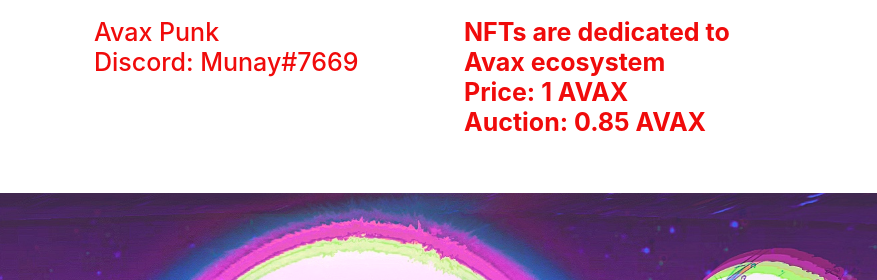
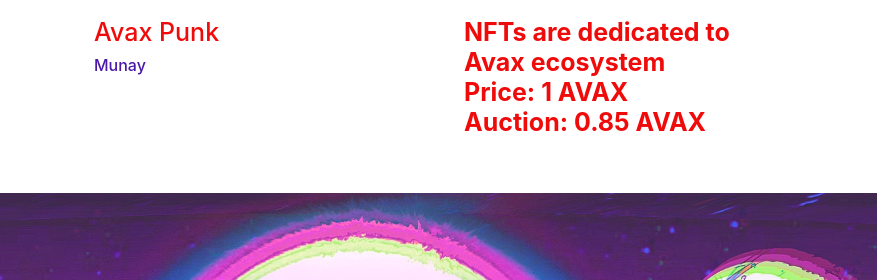
Before and after one commit to avaxart/munayart, a plain HTML site: page index.html in a window 1280 px wide. Shown: the top 280 px of the page, 0-877 px from the left. Drawn offline with nearby package versions, Linux system fonts and the light colour scheme.

Commit message:
Update index.html

```diff
--- a/index.html
+++ b/index.html
@@ -22,7 +22,7 @@
       <div class="row container header">
          <div class="col-12 col-sm-4 col-md-4 col-lg-4 col-xl-4 container">
               <h1>Avax Punk<br>
-                Discord: Munay#7669 </h1>
+                <a href="linktr.ee/munaytu">Munay</a> </h1>
          </div>
          <div class="col-12 col-md-4 col-lg-4 col-xl-4 conrainer">
              <h1><b>NFTs are dedicated to<br>Avax ecosystem<br>Price: 1 AVAX<br>
```
